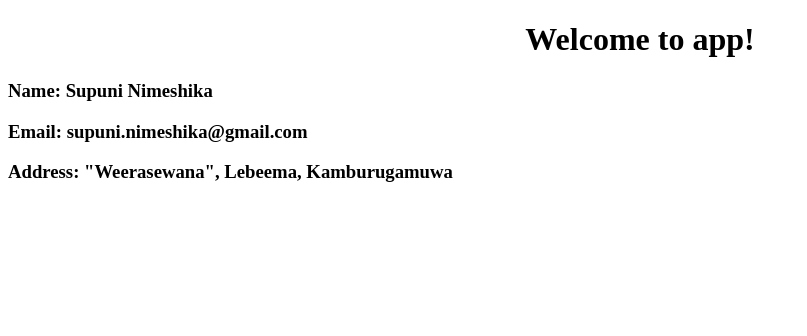
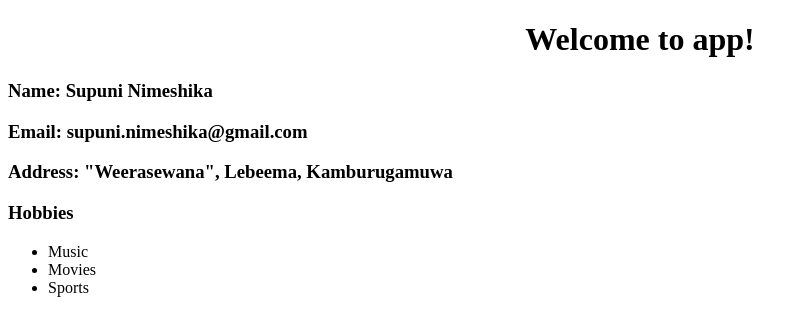
Before and after one commit to SupuniNimeshika/Angular2_Crash_Course, an Angular app: page / in a window 1280 px wide. Shown: the top 336 px of the page, without its empty margins (0-807 px from the left). Built offline with nearby package versions, Linux system fonts and the light colour scheme.

Commit message:
Add Hobbies Array

```diff
--- a/src/app/user/user.component.html
+++ b/src/app/user/user.component.html
@@ -3,4 +3,10 @@
   <h3><strong>Email:</strong> {{email}}</h3>
   <h3><strong>Address:</strong> {{address.No}}, {{address.Street}}, {{address.city}}
   </h3>
+  <h3>Hobbies</h3>
+  <ul>
+    <li *ngFor="let hobby of hobbies">
+        {{hobby}}
+    </li>
+  </ul>
 </div>
--- a/src/app/user/user.component.ts
+++ b/src/app/user/user.component.ts
@@ -10,6 +10,7 @@ export class UserComponent {
   name: string;
   email: string;
   address: address;
+  hobbies: string[];
 
   constructor() {
     this.name = 'Supuni Nimeshika';
@@ -19,6 +20,7 @@ export class UserComponent {
       Street: 'Lebeema',
       city: 'Kamburugamuwa'
     }
+    this.hobbies =['Music','Movies','Sports'];
   }
 }
 
```
